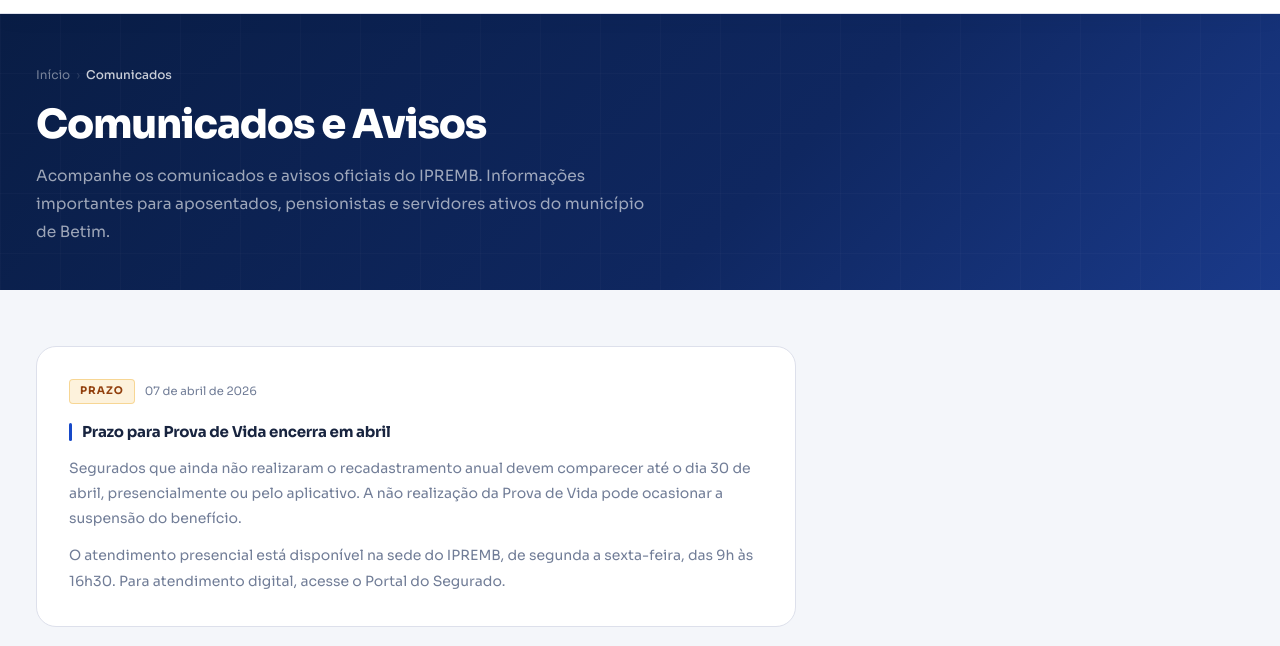
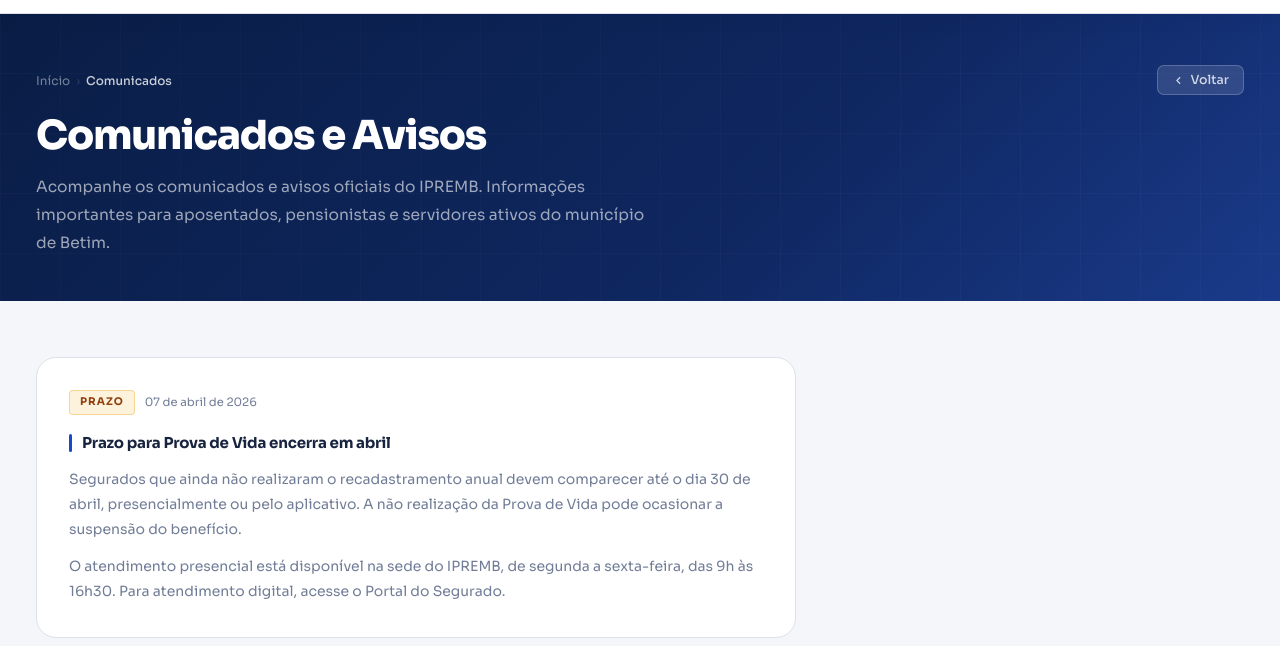
Before and after one commit to tiagolangv-source/IPREMB-, a plain HTML site: page comunicados.html in a window 1280 px wide. Shown: the part 154-800 px from the top of the page. Drawn offline with Linux system fonts and the light colour scheme.

Commit message:
Adiciona botao voltar no template curto

```diff
--- a/comunicados.html
+++ b/comunicados.html
@@ -140,6 +140,10 @@
   .breadcrumb a:hover { color: rgba(255,255,255,0.80); }
   .breadcrumb-sep { opacity: 0.3; }
   .breadcrumb-current { color: rgba(255,255,255,0.78); font-weight: 500; }
+  .breadcrumb-row { display: flex; align-items: center; justify-content: space-between; gap: 16px; margin-bottom: 18px; flex-wrap: wrap; }
+  .breadcrumb-row .breadcrumb { margin-bottom: 0; }
+  .btn-back { display:inline-flex; align-items:center; gap:6px; background:rgba(255,255,255,.12); border:1px solid rgba(255,255,255,.2); color:rgba(255,255,255,.8); font-size:12.5px; font-weight:500; padding:6px 14px; border-radius:7px; cursor:pointer; font-family:inherit; transition:background .18s,color .18s; }
+  .btn-back:hover { background:rgba(255,255,255,.2); color:white; }
   .page-title { font-size: clamp(26px, 3.2vw, 40px); font-weight: 800; color: var(--white); letter-spacing: -0.03em; line-height: 1.15; margin-bottom: 14px; }
   .page-intro { font-size: 15.5px; color: rgba(255,255,255,0.60); max-width: 620px; line-height: 1.80; font-weight: 400; }
   .page-body { background: var(--gray-50); min-height: 60vh; padding: 60px 0 80px; }
@@ -355,8 +359,14 @@
 <!-- PAGE HERO -->
 <section class="page-hero">
   <div class="container page-hero-inner">
-    <div class="breadcrumb">
-      <a href="index.html">Início</a> <span class="breadcrumb-sep">›</span> <span class="breadcrumb-current">Comunicados</span>
+    <div class="breadcrumb-row">
+      <div class="breadcrumb">
+        <a href="index.html">Início</a> <span class="breadcrumb-sep">›</span> <span class="breadcrumb-current">Comunicados</span>
+      </div>
+      <button class="btn-back" onclick="window.history.back()">
+        <svg width="13" height="13" viewBox="0 0 24 24" fill="none" stroke="currentColor" stroke-width="2"><polyline points="15 18 9 12 15 6"/></svg>
+        Voltar
+      </button>
     </div>
     <h1 class="page-title">Comunicados e Avisos</h1>
     <p class="page-intro">Acompanhe os comunicados e avisos oficiais do IPREMB. Informações importantes para aposentados, pensionistas e servidores ativos do município de Betim.</p>
```
Also changed, not shown: ouvidoria.html (+12 -2 lines), servicos.html (+12 -2 lines).
